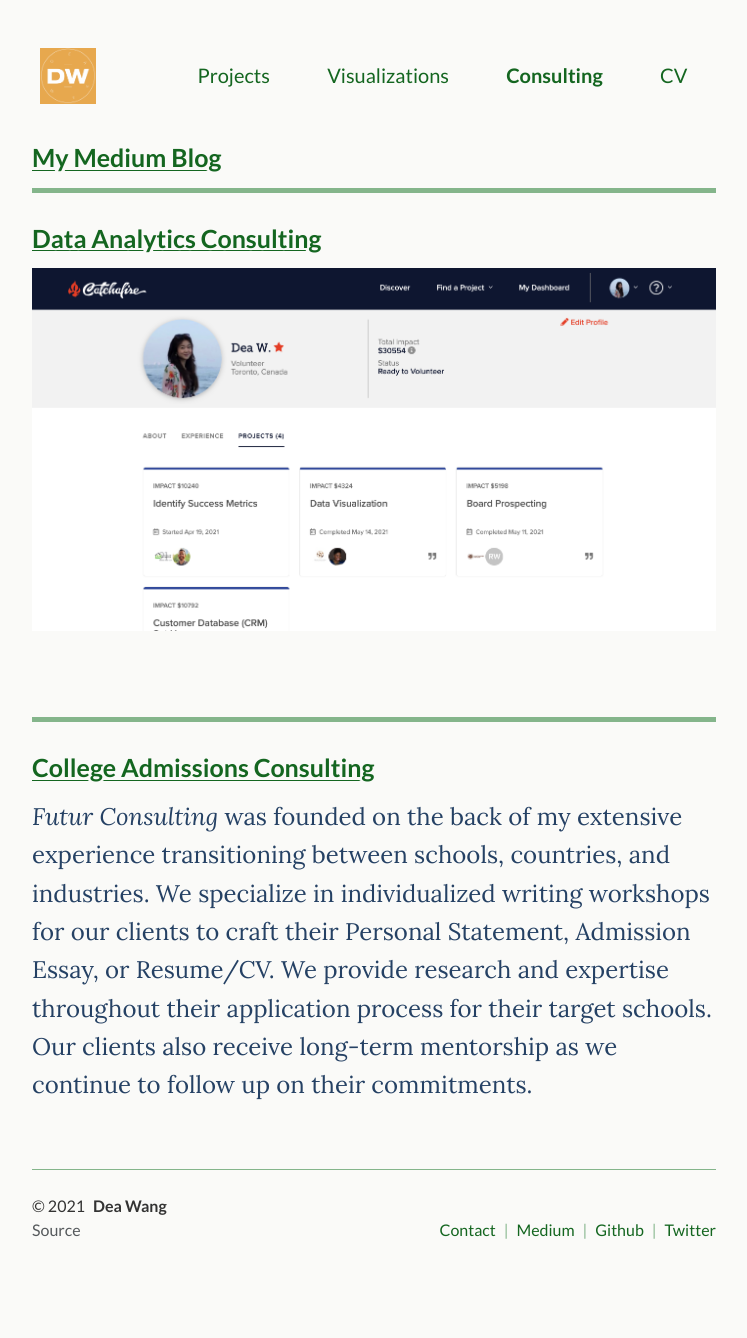
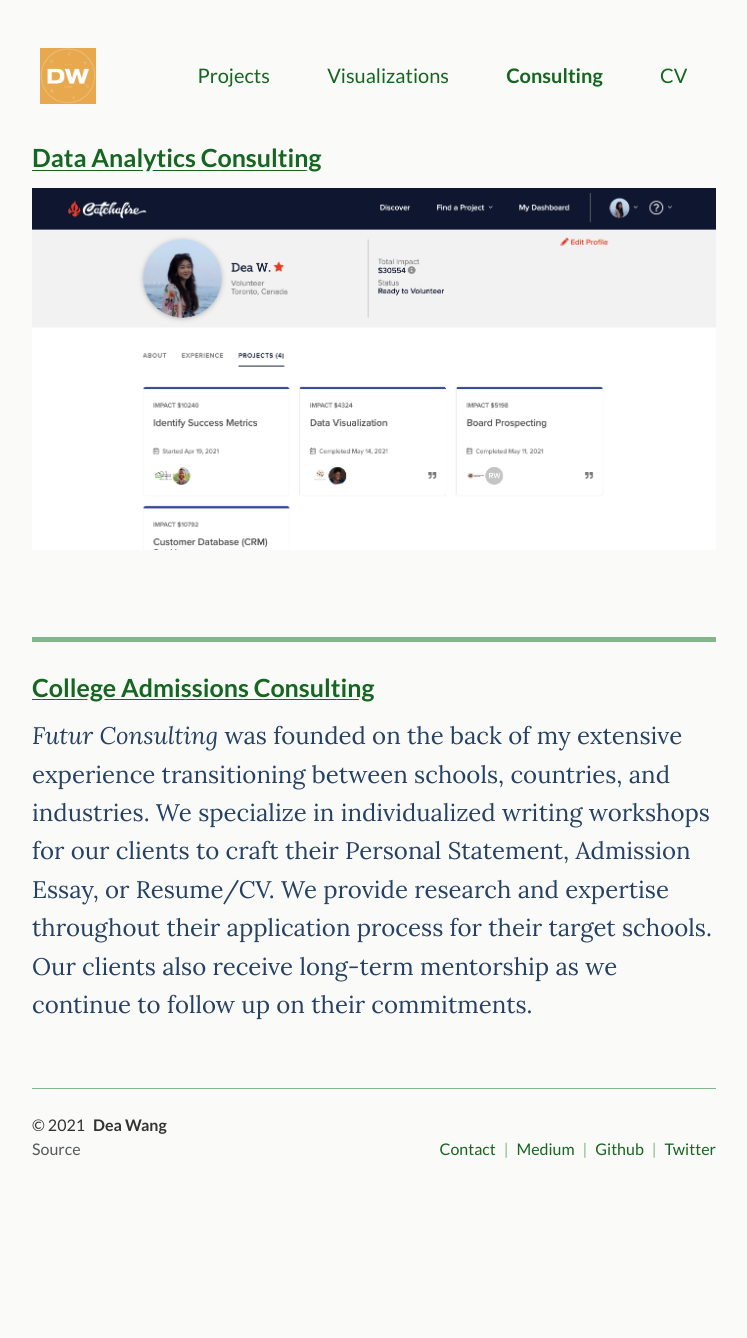
Before and after one commit to deawyk/deawyk.github.io, a Jekyll site: the page built from _pages/consulting.md, in a window 1280 px wide. Shown: the whole page, without its empty margins (266-1013 px from the left). Built offline with Jekyll 4.4.1, drawn with Linux system fonts in a browser that asks for light colours; after the commit the page ends 1257 px from its top, so only the background shows below that.

Commit message:
Update consulting.md

```diff
--- a/_pages/consulting.md
+++ b/_pages/consulting.md
@@ -10,9 +10,6 @@
 
 <div class="lead lead-about">
 
-
-### [My Medium Blog](https://deaw.medium.com/)<br>
----
 
 ### [Data Analytics Consulting](https://www.catchafire.org/profiles/1474308/)<br>
 <img src="{{ site.baseurl }}/assets/img/git.catchafire.png"/>
```
